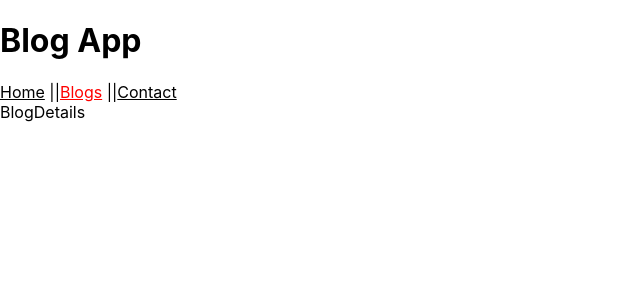
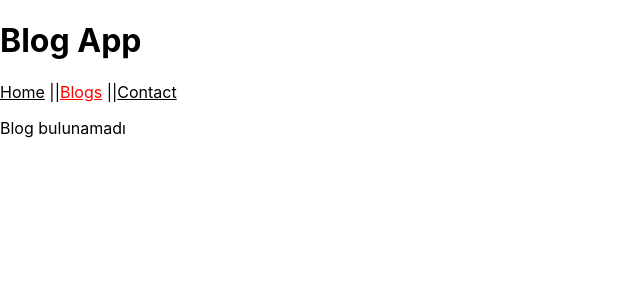
Before and after one commit to zaferuzun/blog-app, a React (Create React App) app: page /blogs/1 in a window 1280 px wide. Shown: the top 300 px of the page, without its empty margins (0-640 px from the left). Built offline with nearby package versions, Linux system fonts and the light colour scheme.

Commit message:
useSelector example

```diff
--- a/src/components/Blogs/BlogDetails.js
+++ b/src/components/Blogs/BlogDetails.js
@@ -1,9 +1,26 @@
 import React from 'react'
+import {useParams} from 'react-router-dom'
+import { useSelector } from "react-redux";
 
 const BlogDetails = () => {
+  const { id } = useParams(); // ← URL'deki :id buraya gelir
+
+  const blog = useSelector((state) =>
+    state.blogs.find((b) => b.id === (id))
+  );
+
+  console.log(blog);
+
+ if (!blog) {
+    return <p>Blog bulunamadı</p>;
+  }
+
   return (
-    <div>BlogDetails</div>
-  )
+    <div>
+      <h2>{blog.title}</h2>
+      <p>{blog.description}</p>
+    </div>
+  );
 }
 
 export default BlogDetails
--- a/src/components/Blogs/BlogListItem.js
+++ b/src/components/Blogs/BlogListItem.js
@@ -1,10 +1,11 @@
 import React from 'react'
+import { Link } from 'react-router-dom'
 
 const BlogListItem = ({id,title,description}) => {
   return (
     <>
         <li>
-           Başlık: {title}
+           Başlık: {title} - <Link to = {`/blogs/${id}`} >dasda</Link>
         </li>
         <li>
            Açıklama: {description}
```
Also changed, not shown: 1 other file (tests, documents, lock files or other folders).
